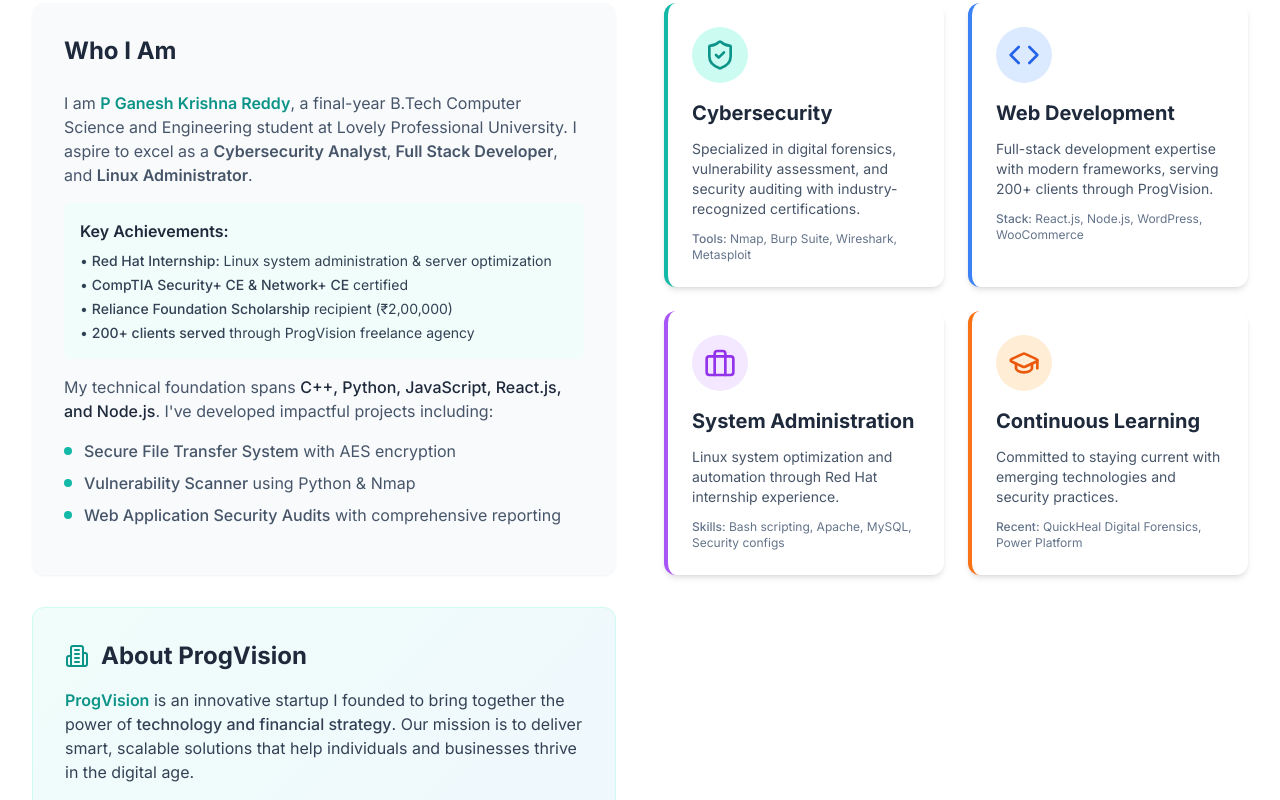
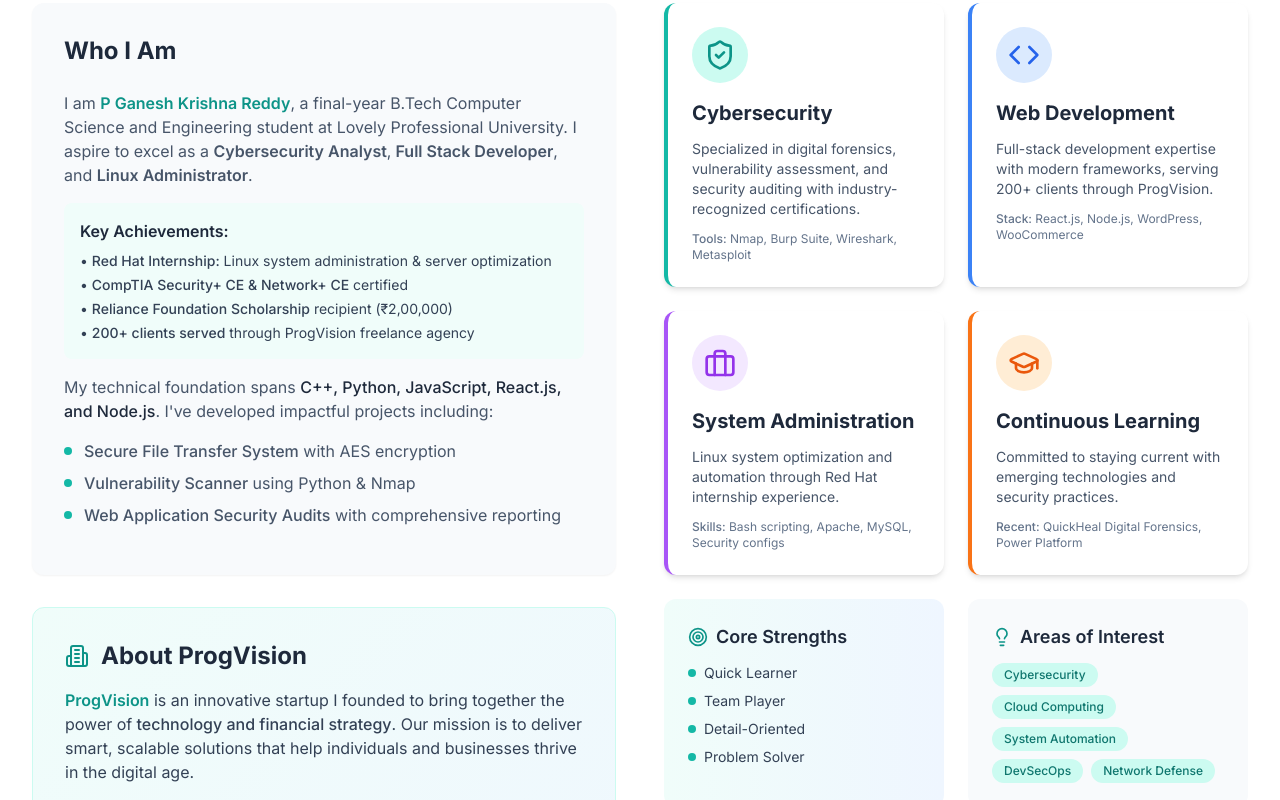
Before and after one commit to ganeshkrishnareddy/Portfolio, a React (Vite) app: page / in a window 1280 px wide. Shown: the part 1180-1980 px from the top of the page. Built offline with nearby package versions, Linux system fonts and the light colour scheme.

Commit message:
Fix About section layout with balanced columns

```diff
--- a/src/components/About.tsx
+++ b/src/components/About.tsx
@@ -16,8 +16,9 @@ const About: React.FC = () => {
         </div>
 
         <div className="grid grid-cols-1 lg:grid-cols-2 gap-8 sm:gap-12 items-start">
-          <div className="space-y-6 sm:space-y-8">
-            <div className="bg-slate-50 dark:bg-slate-800 p-6 sm:p-8 rounded-xl shadow-sm">
+          {/* Left Column - About Me Content */}
+          <div className="space-y-6 sm:space-y-8 h-full flex flex-col">
+            <div className="bg-slate-50 dark:bg-slate-800 p-6 sm:p-8 rounded-xl shadow-sm flex-grow">
               <h3 className="text-xl sm:text-2xl font-bold text-slate-800 dark:text-white mb-4 sm:mb-6">Who I Am</h3>
 
               <p className="text-slate-600 dark:text-slate-300 mb-4 leading-relaxed text-sm sm:text-base">
@@ -119,13 +120,76 @@ const About: React.FC = () => {
                 <ExternalLink className="h-3 w-3 sm:h-4 sm:w-4 ml-2" />
               </a>
             </div>
+          </div>
 
-            <div className="bg-gradient-to-r from-teal-50 to-blue-50 dark:from-teal-900/20 dark:to-blue-900/20 p-4 sm:p-6 rounded-xl">
+          {/* Right Column - 2x2 Grid Layout for Cards */}
+          <div className="h-full flex flex-col space-y-6">
+            {/* Top Row - Main Expertise Cards */}
+            <div className="grid grid-cols-1 sm:grid-cols-2 gap-4 sm:gap-6">
+              <div className="bg-white dark:bg-slate-800 p-4 sm:p-6 rounded-xl shadow-md border-l-4 border-teal-500 hover:shadow-lg transition-shadow h-full">
+                <div className="mb-4 bg-teal-100 dark:bg-teal-900/30 p-2 sm:p-3 rounded-full w-max">
+                  <ShieldCheck className="h-6 w-6 sm:h-8 sm:w-8 text-teal-600 dark:text-teal-400" />
+                </div>
+                <h3 className="text-lg sm:text-xl font-bold text-slate-800 dark:text-white mb-3">Cybersecurity</h3>
+                <p className="text-slate-600 dark:text-slate-300 text-xs sm:text-sm leading-relaxed mb-3">
+                  Specialized in digital forensics, vulnerability assessment, and security auditing with industry-recognized certifications.
+                </p>
+                <div className="text-xs text-slate-500 dark:text-slate-400">
+                  <span className="font-medium">Tools:</span> Nmap, Burp Suite, Wireshark, Metasploit
+                </div>
+              </div>
+
+              <div className="bg-white dark:bg-slate-800 p-4 sm:p-6 rounded-xl shadow-md border-l-4 border-blue-500 hover:shadow-lg transition-shadow h-full">
+                <div className="mb-4 bg-blue-100 dark:bg-blue-900/30 p-2 sm:p-3 rounded-full w-max">
+                  <Code className="h-6 w-6 sm:h-8 sm:w-8 text-blue-600 dark:text-blue-400" />
+                </div>
+                <h3 className="text-lg sm:text-xl font-bold text-slate-800 dark:text-white mb-3">Web Development</h3>
+                <p className="text-slate-600 dark:text-slate-300 text-xs sm:text-sm leading-relaxed mb-3">
+                  Full-stack development expertise with modern frameworks, serving 200+ clients through ProgVision.
+                </p>
+                <div className="text-xs text-slate-500 dark:text-slate-400">
+                  <span className="font-medium">Stack:</span> React.js, Node.js, WordPress, WooCommerce
+                </div>
+              </div>
+            </div>
+
+            {/* Middle Row - Additional Expertise */}
+            <div className="grid grid-cols-1 sm:grid-cols-2 gap-4 sm:gap-6">
+              <div className="bg-white dark:bg-slate-800 p-4 sm:p-6 rounded-xl shadow-md border-l-4 border-purple-500 hover:shadow-lg transition-shadow h-full">
+                <div className="mb-4 bg-purple-100 dark:bg-purple-900/30 p-2 sm:p-3 rounded-full w-max">
+                  <Briefcase className="h-6 w-6 sm:h-8 sm:w-8 text-purple-600 dark:text-purple-400" />
+                </div>
+                <h3 className="text-lg sm:text-xl font-bold text-slate-800 dark:text-white mb-3">System Administration</h3>
+                <p className="text-slate-600 dark:text-slate-300 text-xs sm:text-sm leading-relaxed mb-3">
+                  Linux system optimization and automation through Red Hat internship experience.
+                </p>
+                <div className="text-xs text-slate-500 dark:text-slate-400">
+                  <span className="font-medium">Skills:</span> Bash scripting, Apache, MySQL, Security configs
+                </div>
+              </div>
+
+              <div className="bg-white dark:bg-slate-800 p-4 sm:p-6 rounded-xl shadow-md border-l-4 border-orange-500 hover:shadow-lg transition-shadow h-full">
+                <div className="mb-4 bg-orange-100 dark:bg-orange-900/30 p-2 sm:p-3 rounded-full w-max">
+                  <GraduationCap className="h-6 w-6 sm:h-8 sm:w-8 text-orange-600 dark:text-orange-400" />
+                </div>
+                <h3 className="text-lg sm:text-xl font-bold text-slate-800 dark:text-white mb-3">Continuous Learning</h3>
+                <p className="text-slate-600 dark:text-slate-300 text-xs sm:text-sm leading-relaxed mb-3">
+                  Committed to staying current with emerging technologies and security practices.
+                </p>
+                <div className="text-xs text-slate-500 dark:text-slate-400">
+                  <span className="font-medium">Recent:</span> QuickHeal Digital Forensics, Power Platform
+                </div>
+              </div>
+            </div>
+
+            {/* Bottom Row - Strengths and Interests */}
+            <div className="grid grid-cols-1 sm:grid-cols-2 gap-4 sm:gap-6">
+              <div className="bg-gradient-to-r from-teal-50 to-blue-50 dark:from-teal-900/20 dark:to-blue-900/20 p-4 sm:p-6 rounded-xl h-full">
                 <h4 className="text-base sm:text-lg font-semibold text-slate-800 dark:text-white mb-3 flex items-center">
                   <Target className="h-4 w-4 sm:h-5 sm:w-5 text-teal-600 dark:text-teal-400 mr-2" />
                   Core Strengths
                 </h4>
-              <div className="grid grid-cols-2 gap-3 text-xs sm:text-sm">
+                <div className="grid grid-cols-1 gap-2 text-xs sm:text-sm">
                   <div className="flex items-center text-slate-700 dark:text-slate-300">
                     <div className="w-2 h-2 bg-teal-500 rounded-full mr-2 flex-shrink-0"></div>
                     Quick Learner
@@ -145,71 +209,18 @@ const About: React.FC = () => {
                 </div>
               </div>
 
-            <div className="bg-slate-50 dark:bg-slate-800 p-4 sm:p-6 rounded-xl">
+              <div className="bg-slate-50 dark:bg-slate-800 p-4 sm:p-6 rounded-xl h-full">
                 <h4 className="text-base sm:text-lg font-semibold text-slate-800 dark:text-white mb-3 flex items-center">
                   <Lightbulb className="h-4 w-4 sm:h-5 sm:w-5 text-teal-600 dark:text-teal-400 mr-2" />
                   Areas of Interest
                 </h4>
                 <div className="flex flex-wrap gap-2">
                   {['Cybersecurity', 'Cloud Computing', 'System Automation', 'DevSecOps', 'Network Defense'].map((interest, index) => (
-                  <span key={index} className="px-2 sm:px-3 py-1 bg-teal-100 dark:bg-teal-900/30 text-teal-700 dark:text-teal-300 rounded-full text-xs sm:text-sm font-medium">
+                    <span key={index} className="px-2 sm:px-3 py-1 bg-teal-100 dark:bg-teal-900/30 text-teal-700 dark:text-teal-300 rounded-full text-xs font-medium">
                       {interest}
                     </span>
                   ))}
                 </div>
-            </div>
-          </div>
-
-          <div className="grid grid-cols-1 sm:grid-cols-2 lg:grid-cols-1 xl:grid-cols-2 gap-4 sm:gap-6">
-            <div className="bg-white dark:bg-slate-800 p-4 sm:p-6 rounded-xl shadow-md border-l-4 border-teal-500 hover:shadow-lg transition-shadow">
-              <div className="mb-4 bg-teal-100 dark:bg-teal-900/30 p-2 sm:p-3 rounded-full w-max">
-                <ShieldCheck className="h-6 w-6 sm:h-8 sm:w-8 text-teal-600 dark:text-teal-400" />
-              </div>
-              <h3 className="text-lg sm:text-xl font-bold text-slate-800 dark:text-white mb-3">Cybersecurity</h3>
-              <p className="text-slate-600 dark:text-slate-300 text-xs sm:text-sm leading-relaxed mb-3">
-                Specialized in digital forensics, vulnerability assessment, and security auditing with industry-recognized certifications.
-              </p>
-              <div className="text-xs text-slate-500 dark:text-slate-400">
-                <span className="font-medium">Tools:</span> Nmap, Burp Suite, Wireshark, Metasploit
-              </div>
-            </div>
-
-            <div className="bg-white dark:bg-slate-800 p-4 sm:p-6 rounded-xl shadow-md border-l-4 border-blue-500 hover:shadow-lg transition-shadow">
-              <div className="mb-4 bg-blue-100 dark:bg-blue-900/30 p-2 sm:p-3 rounded-full w-max">
-                <Code className="h-6 w-6 sm:h-8 sm:w-8 text-blue-600 dark:text-blue-400" />
-              </div>
-              <h3 className="text-lg sm:text-xl font-bold text-slate-800 dark:text-white mb-3">Web Development</h3>
-              <p className="text-slate-600 dark:text-slate-300 text-xs sm:text-sm leading-relaxed mb-3">
-                Full-stack development expertise with modern frameworks, serving 200+ clients through ProgVision.
-              </p>
-              <div className="text-xs text-slate-500 dark:text-slate-400">
-                <span className="font-medium">Stack:</span> React.js, Node.js, WordPress, WooCommerce
-              </div>
-            </div>
-
-            <div className="bg-white dark:bg-slate-800 p-4 sm:p-6 rounded-xl shadow-md border-l-4 border-purple-500 hover:shadow-lg transition-shadow">
-              <div className="mb-4 bg-purple-100 dark:bg-purple-900/30 p-2 sm:p-3 rounded-full w-max">
-                <Briefcase className="h-6 w-6 sm:h-8 sm:w-8 text-purple-600 dark:text-purple-400" />
-              </div>
-              <h3 className="text-lg sm:text-xl font-bold text-slate-800 dark:text-white mb-3">System Administration</h3>
-              <p className="text-slate-600 dark:text-slate-300 text-xs sm:text-sm leading-relaxed mb-3">
-                Linux system optimization and automation through Red Hat internship experience.
-              </p>
-              <div className="text-xs text-slate-500 dark:text-slate-400">
-                <span className="font-medium">Skills:</span> Bash scripting, Apache, MySQL, Security configs
-              </div>
-            </div>
-
-            <div className="bg-white dark:bg-slate-800 p-4 sm:p-6 rounded-xl shadow-md border-l-4 border-orange-500 hover:shadow-lg transition-shadow">
-              <div className="mb-4 bg-orange-100 dark:bg-orange-900/30 p-2 sm:p-3 rounded-full w-max">
-                <GraduationCap className="h-6 w-6 sm:h-8 sm:w-8 text-orange-600 dark:text-orange-400" />
-              </div>
-              <h3 className="text-lg sm:text-xl font-bold text-slate-800 dark:text-white mb-3">Continuous Learning</h3>
-              <p className="text-slate-600 dark:text-slate-300 text-xs sm:text-sm leading-relaxed mb-3">
-                Committed to staying current with emerging technologies and security practices.
-              </p>
-              <div className="text-xs text-slate-500 dark:text-slate-400">
-                <span className="font-medium">Recent:</span> QuickHeal Digital Forensics, Power Platform
               </div>
             </div>
           </div>
```
Lines whose indentation alone changed are shown as unchanged.
